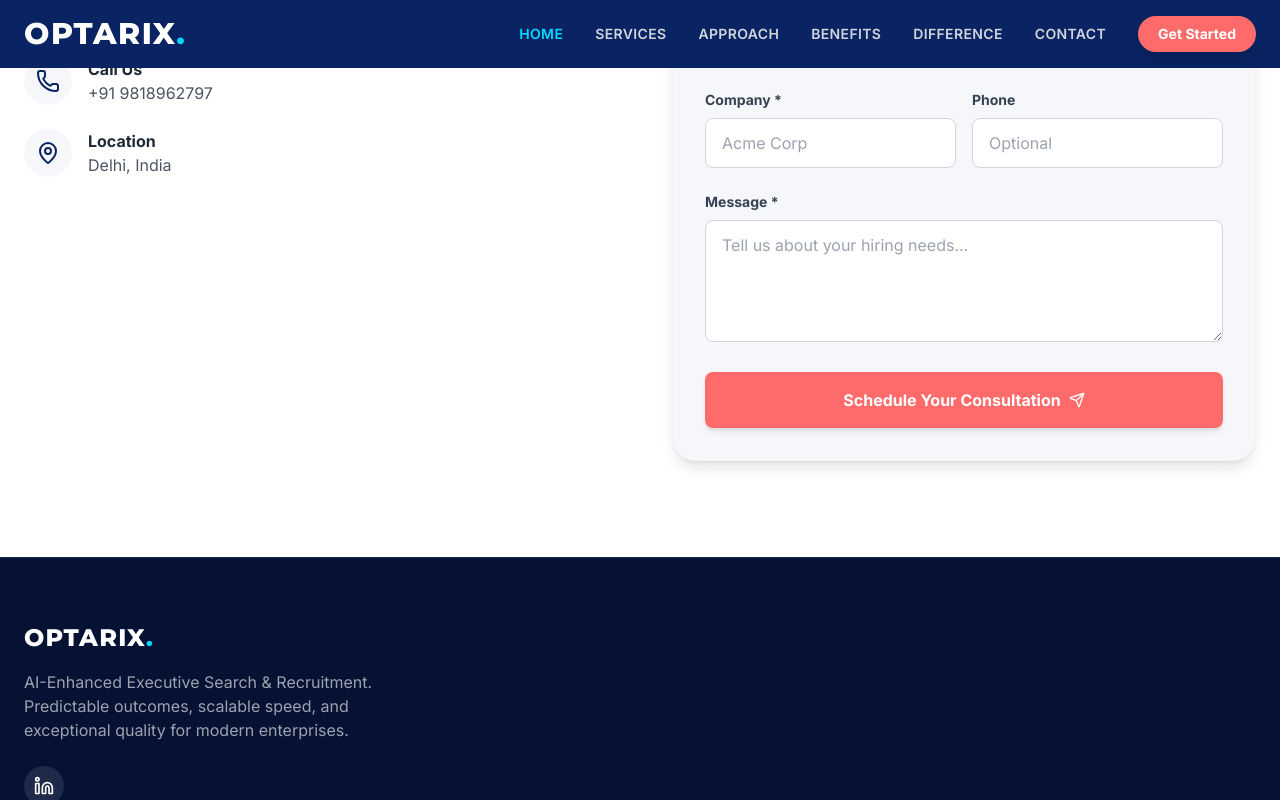
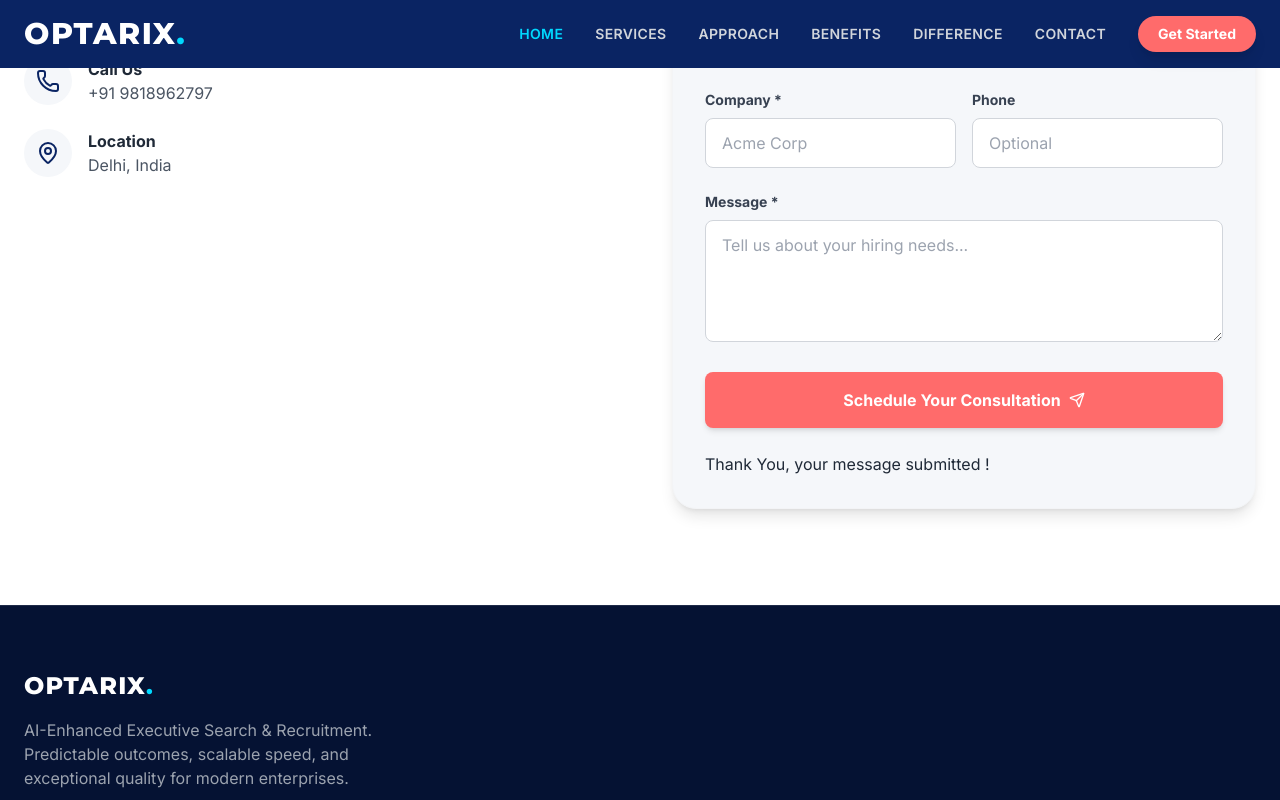
Before and after one commit to Sanj07S/RWebsite, a React (Vite) app: page / in a window 1280 px wide. Both pictures are taken after typing "Sample", "name@example.com", "Sample", "5551234", "Sample" into the empty fields and a click on the button "Schedule Your Consultation". Shown: the part 4621-5421 px from the top of the page. Built offline with nearby package versions, Linux system fonts and the light colour scheme.

Commit message:
form submission

```diff
--- a/components/Contact.tsx
+++ b/components/Contact.tsx
@@ -33,7 +33,6 @@ export const Contact: React.FC = () => {
     })
       .then(() => {
         setStatus("success");
-        alert(`Thank you ${formData.name}. We have received your message!`);
         setFormData({
           name: "",
           email: "",
@@ -224,6 +223,9 @@ export const Contact: React.FC = () => {
                     </>
                   )}
                 </button>
+                {status === "success" && (
+                  <p>Thank You, your message submitted !</p>
+                )}
               </form>
             </div>
           </Reveal>
```
